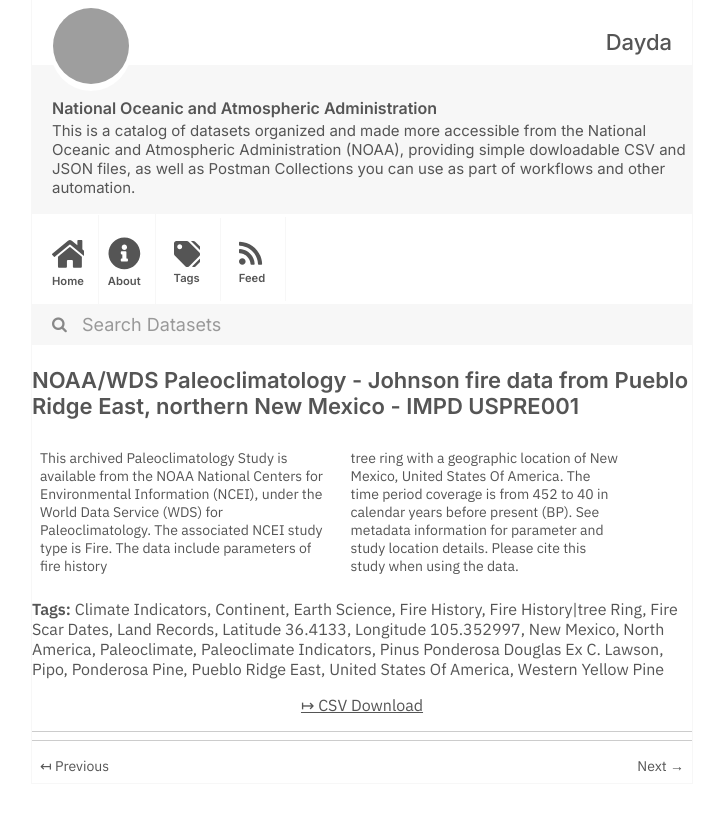
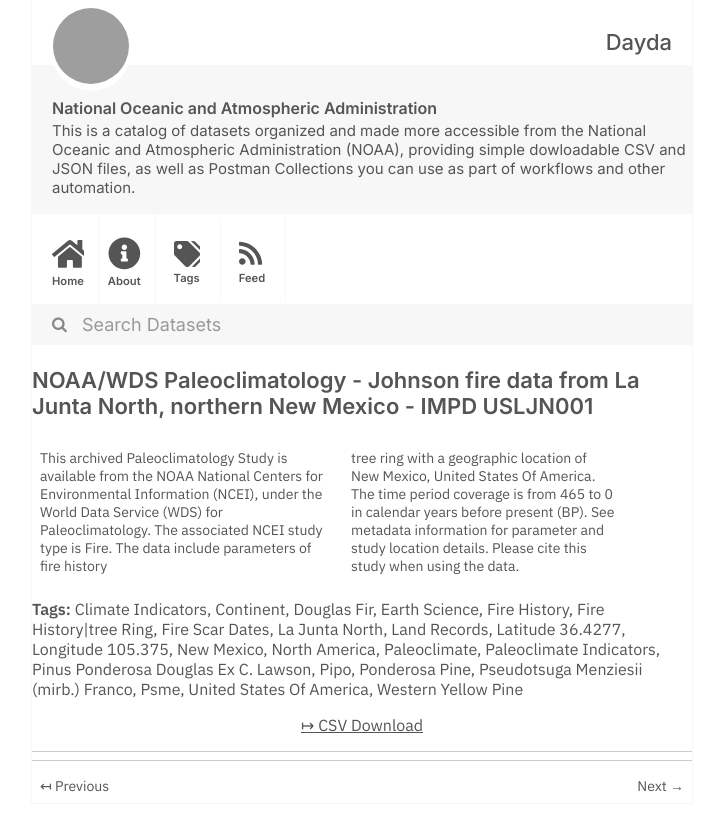
Before and after one commit to dayda-entities/national-oceanic-and-atmospheric-administration, a Jekyll site: the page built from _posts/2020-11-12-noaawds-paleoclimatology-johns.md, in a window 1280 px wide, cut to the strip 0-831 px from the top of the page. Shown: the whole strip, without its empty margins (278-997 px from the left). Built offline with Jekyll 4.4.1, drawn with Linux system fonts in a browser that asks for light colours; grey boxes are pictures that could not be loaded.

Commit message:
Publish Data

```diff
--- a/_posts/2020-11-12-noaawds-paleoclimatology-johns.md
+++ b/_posts/2020-11-12-noaawds-paleoclimatology-johns.md
@@ -1,21 +1,23 @@
 ---
 title: >-
-  NOAA/WDS Paleoclimatology - Johnson fire data from Pueblo Ridge East, northern
-  New Mexico - IMPD USPRE001
-created: '2020-11-12T05:38:49.373564'
-modified: '2021-02-26T16:13:02.435946'
+  NOAA/WDS Paleoclimatology - Johnson fire data from La Junta North, northern
+  New Mexico - IMPD USLJN001
+created: '2020-11-12T06:15:44.320225'
+modified: '2021-02-02T20:44:56.171579'
 state: active
 type: dataset
 tags:
   - Climate Indicators
   - Continent
+  - Douglas Fir
   - Earth Science
   - Fire History
   - Fire History|tree Ring
   - Fire Scar Dates
+  - La Junta North
   - Land Records
-  - Latitude 36.4133
-  - Longitude  105.352997
+  - Latitude 36.4277
+  - Longitude  105.375
   - New Mexico
   - North America
   - Paleoclimate
@@ -23,14 +25,15 @@ tags:
   - Pinus Ponderosa Douglas Ex C. Lawson
   - Pipo
   - Ponderosa Pine
-  - Pueblo Ridge East
+  - Pseudotsuga Menziesii (mirb.) Franco
+  - Psme
   - United States Of America
   - Western Yellow Pine
 groups: []
 csv_url: >-
-  https://www.ncei.noaa.gov/pub/data/paleo/firehistory/firescar/northamerica/supplemental/uspre001_tree_meta.csv
+  https://www.ncei.noaa.gov/pub/data/paleo/firehistory/firescar/northamerica/supplemental/usljn001_tree_meta.csv
 json_url: ''
 layout: post
 
 ---
-This archived Paleoclimatology Study is available from the NOAA National Centers for Environmental Information (NCEI), under the World Data Service (WDS) for Paleoclimatology. The associated NCEI study type is Fire. The data include parameters of fire history|tree ring with a geographic location of New Mexico, United States Of America. The time period coverage is from 452 to 40 in calendar years before present (BP). See metadata information for parameter and study location details. Please cite this study when using the data.
+This archived Paleoclimatology Study is available from the NOAA National Centers for Environmental Information (NCEI), under the World Data Service (WDS) for Paleoclimatology. The associated NCEI study type is Fire. The data include parameters of fire history|tree ring with a geographic location of New Mexico, United States Of America. The time period coverage is from 465 to 0 in calendar years before present (BP). See metadata information for parameter and study location details. Please cite this study when using the data.
```
